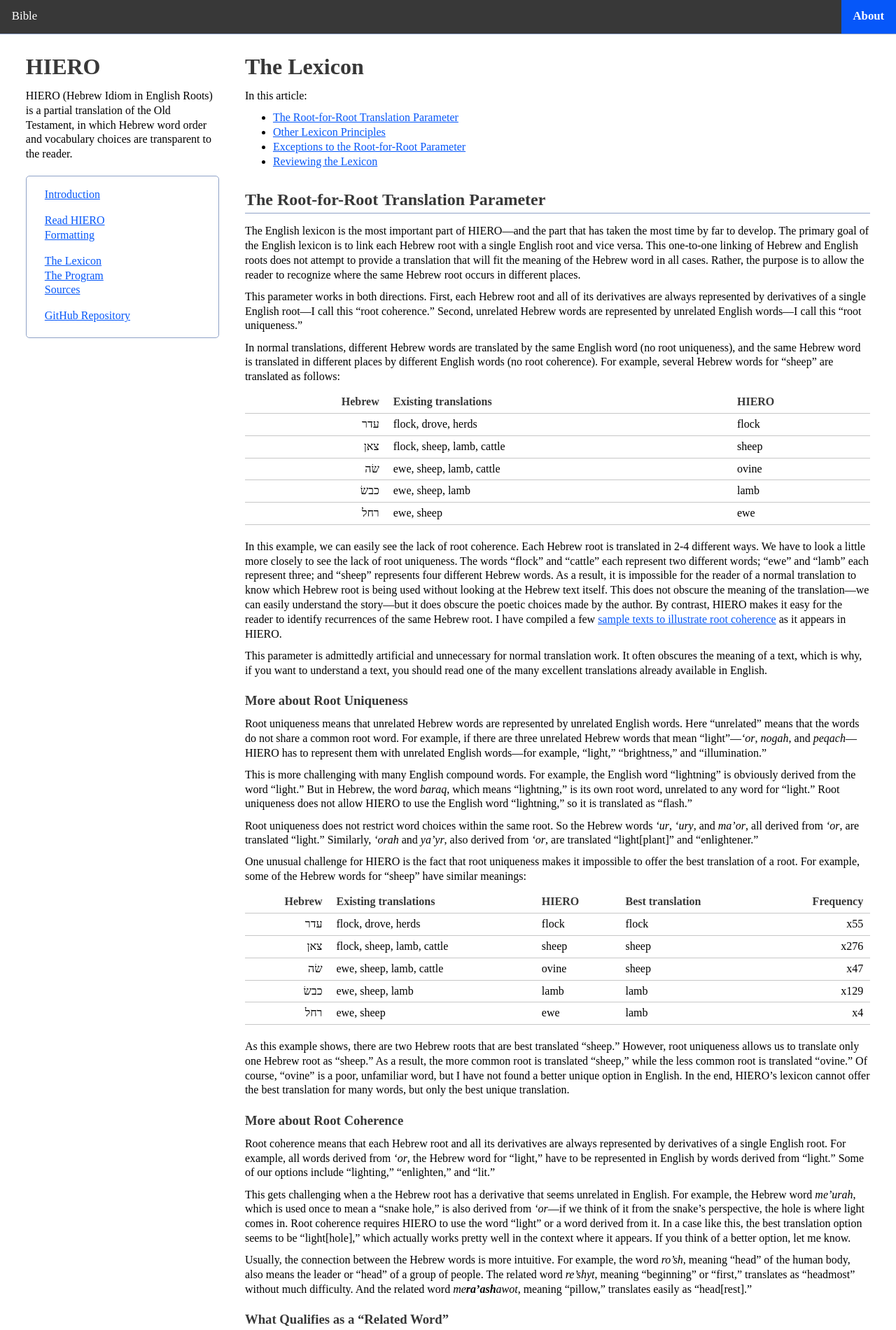
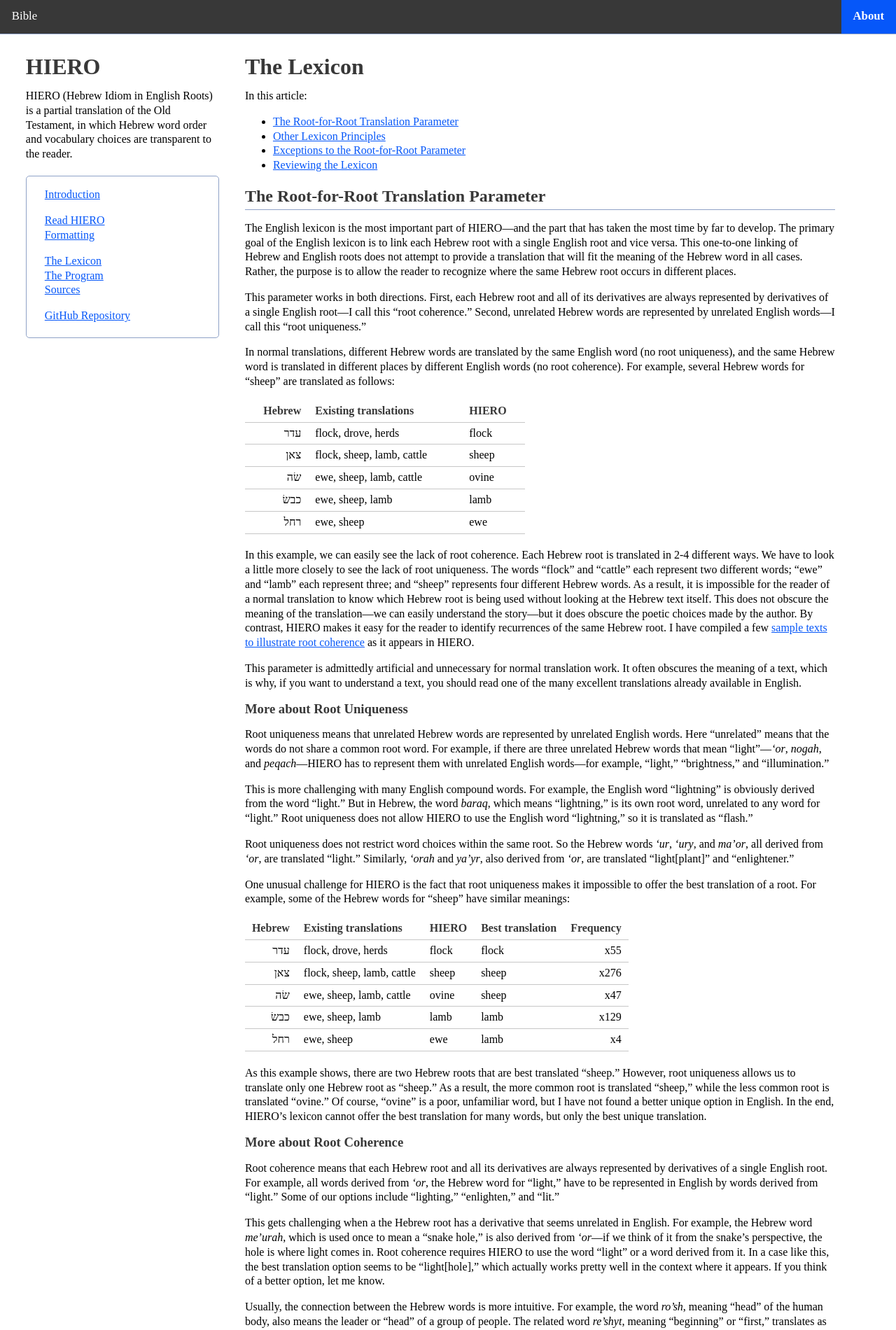
Before and after one commit to gfassero/HIERO, a Jekyll site: the page built from lexicon.md, in a window 1280 px wide. Shown: the top 1900 px of the page at 70% size. Built offline with Jekyll 4.4.1, drawn with Linux system fonts in a browser that asks for light colours; our own code applies the rules of GitHub Pages for plain Markdown files; some of the changed text lies outside the part shown.

Commit message:
Fix <pre> styles

```diff
--- a/_layouts/default.html
+++ b/_layouts/default.html
@@ -34,11 +34,13 @@
 </div>
 
 <div class="panel">
+<div id="markdown">
 
 {{ content }}
 
 </div>
 </div>
+</div>
 
 </body>
 </html>
--- a/styles.css
+++ b/styles.css
@@ -73,6 +73,24 @@
   padding: 8px 15px;
   border-radius: 3.75pt;
   border: 1px solid var(--darkborder);
+}
+#markdown {
+  width: 100%;
+  max-width: 55em;
+
+  box-sizing: border-box;
+
+  padding: 0 2.3em 0 0;
+}
+pre.highlight,
+div.highlight,
+table {
+  width: fit-content;
+  max-width: 100%;
+}
+pre.highlight,
+table {
+  min-width: 25em;
   overflow-x: auto;
 }
 
```
